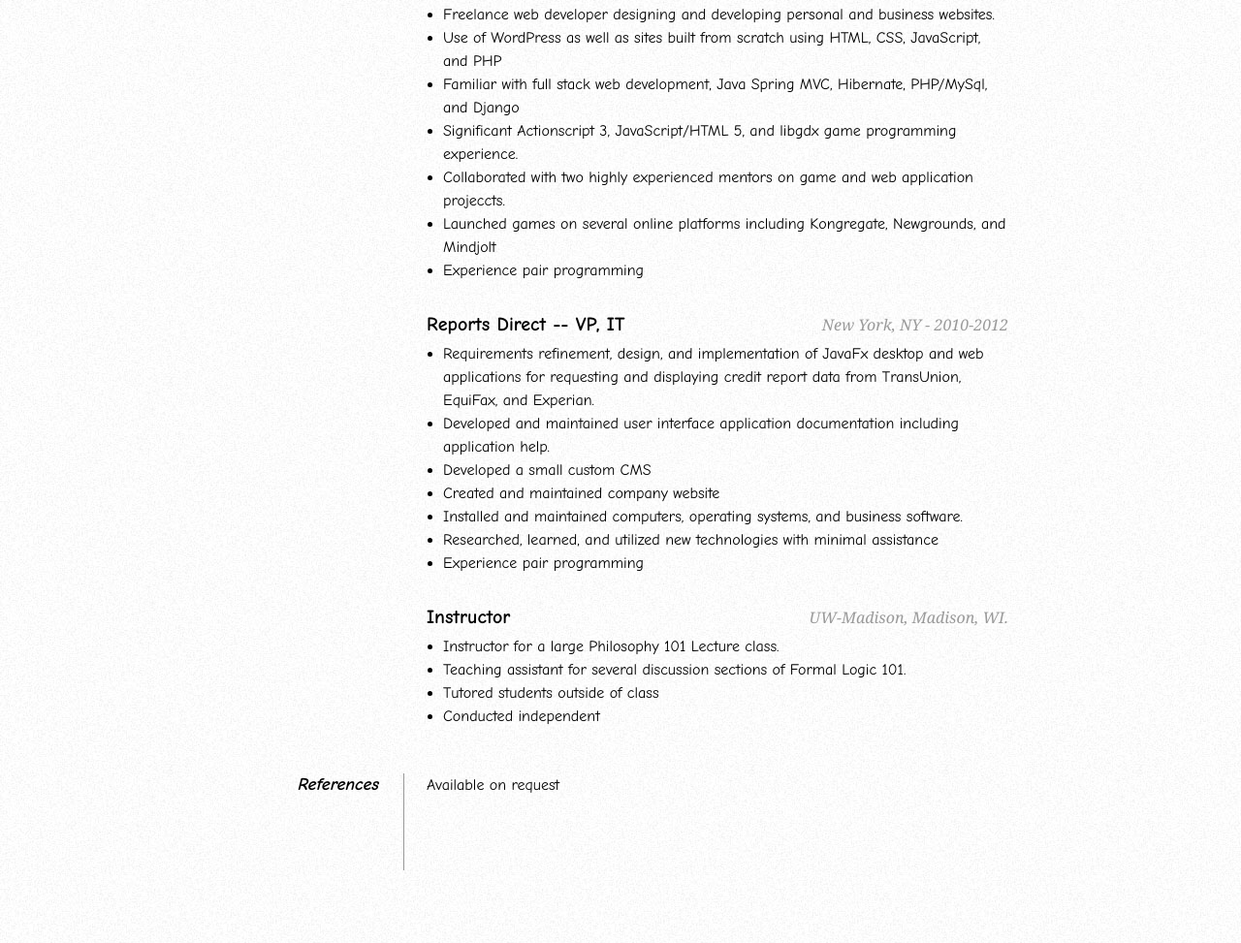
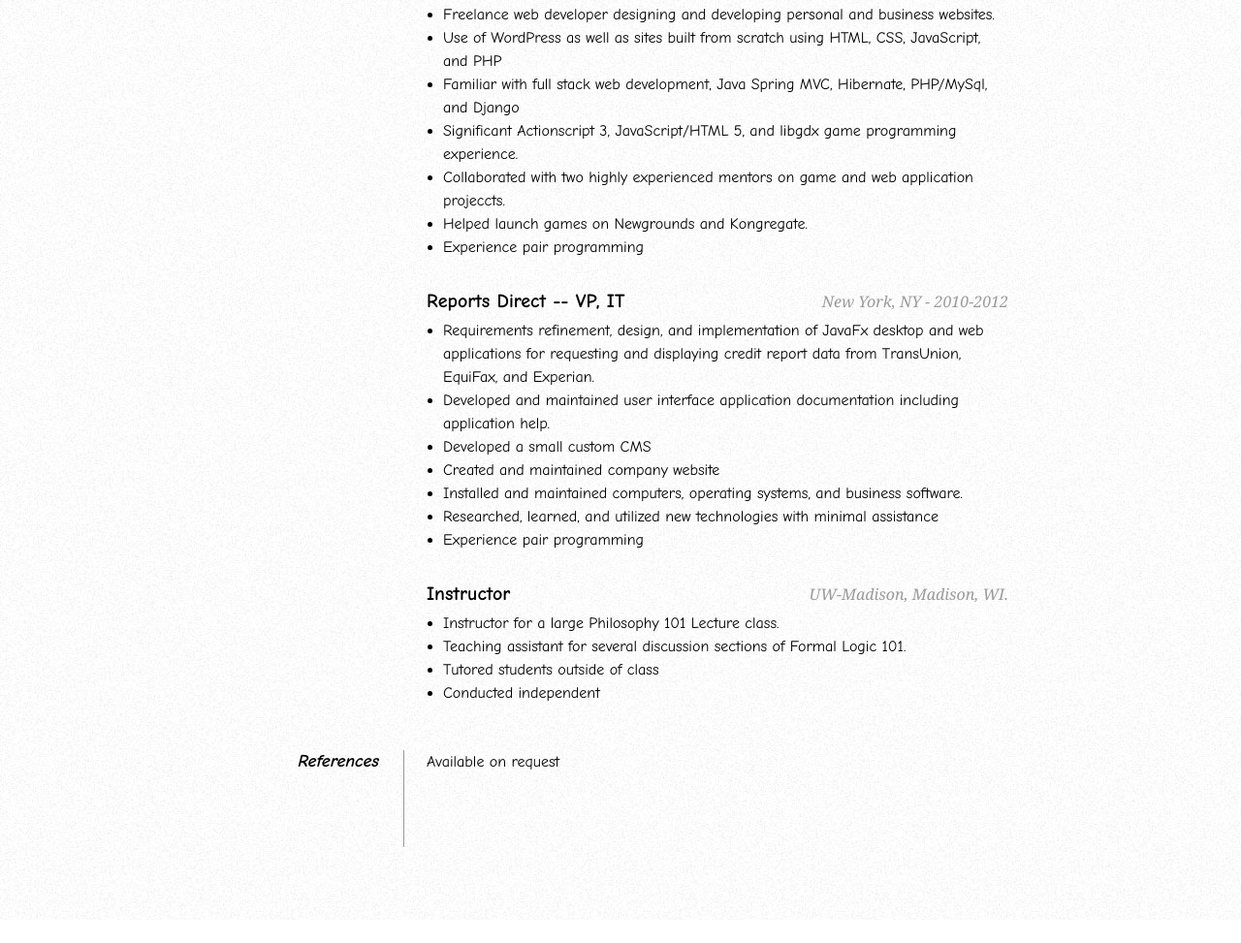
Before and after one commit to marc9323/marc9323.github.io, a plain HTML site: page index.html in a window 1280 px wide. Shown: the part 1047-2020 px from the top of the page at 97% size. After the commit the page ends 1996 px from the top, so only its background shows below. Drawn offline with Linux system fonts and the light colour scheme.

Commit message:
Update index.html
launch entry changed

```diff
--- a/index.html
+++ b/index.html
@@ -115,7 +115,7 @@
                     <li>Familiar with full stack web development, Java Spring MVC, Hibernate, PHP/MySql, and Django</li>
                     <li>Significant Actionscript 3, JavaScript/HTML 5, and libgdx game programming experience.</li>
                     <li>Collaborated with two highly experienced mentors on game and web application projeccts.</li>
-                    <li>Launched games on several online platforms including Kongregate, Newgrounds, and Mindjolt</li>
+                    <li>Helped launch games on Newgrounds and Kongregate.</li>
                     <li>Experience pair programming</li>
                 </ul>
 
```
